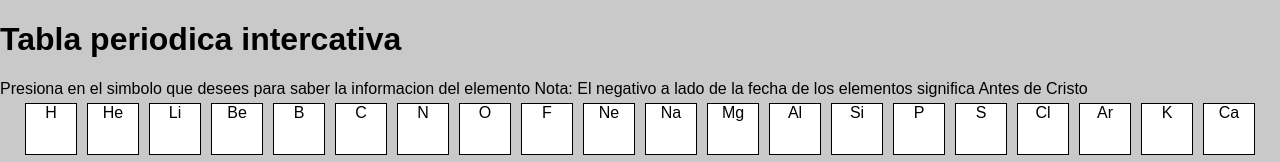
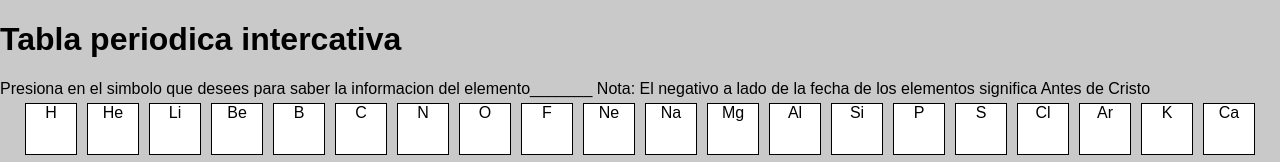
Before and after one commit to Trabajo2pr/Trabajo2pr.github.io, a plain HTML site: page index.html in a window 1280 px wide. Shown: the top 162 px of the page. Drawn offline with Linux system fonts and the light colour scheme.

Commit message:
Update index.html

```diff
--- a/index.html
+++ b/index.html
@@ -4,7 +4,7 @@
     <title>Tabla Periódica Interactiva</title>
     <link rel="stylesheet" href="styles.css">
     <h1>Tabla periodica intercativa</h1>
-    <p1>Presiona en el simbolo que desees para saber la informacion del elemento       </p1>
+    <p1>Presiona en el simbolo que desees para saber la informacion del elemento_______</p1>
     <p2>Nota: El negativo a lado de la fecha de los elementos significa Antes de Cristo</p2>
 </head>
 <body>
```
